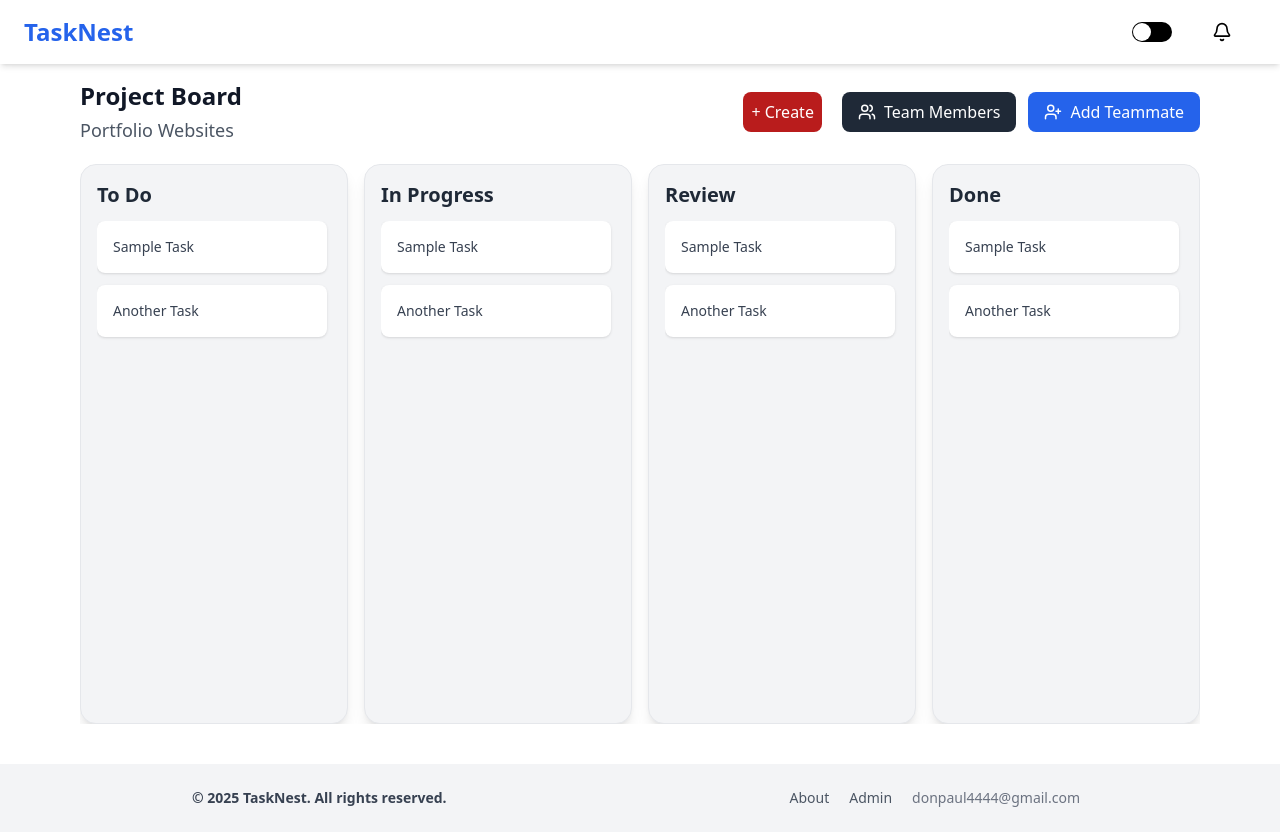
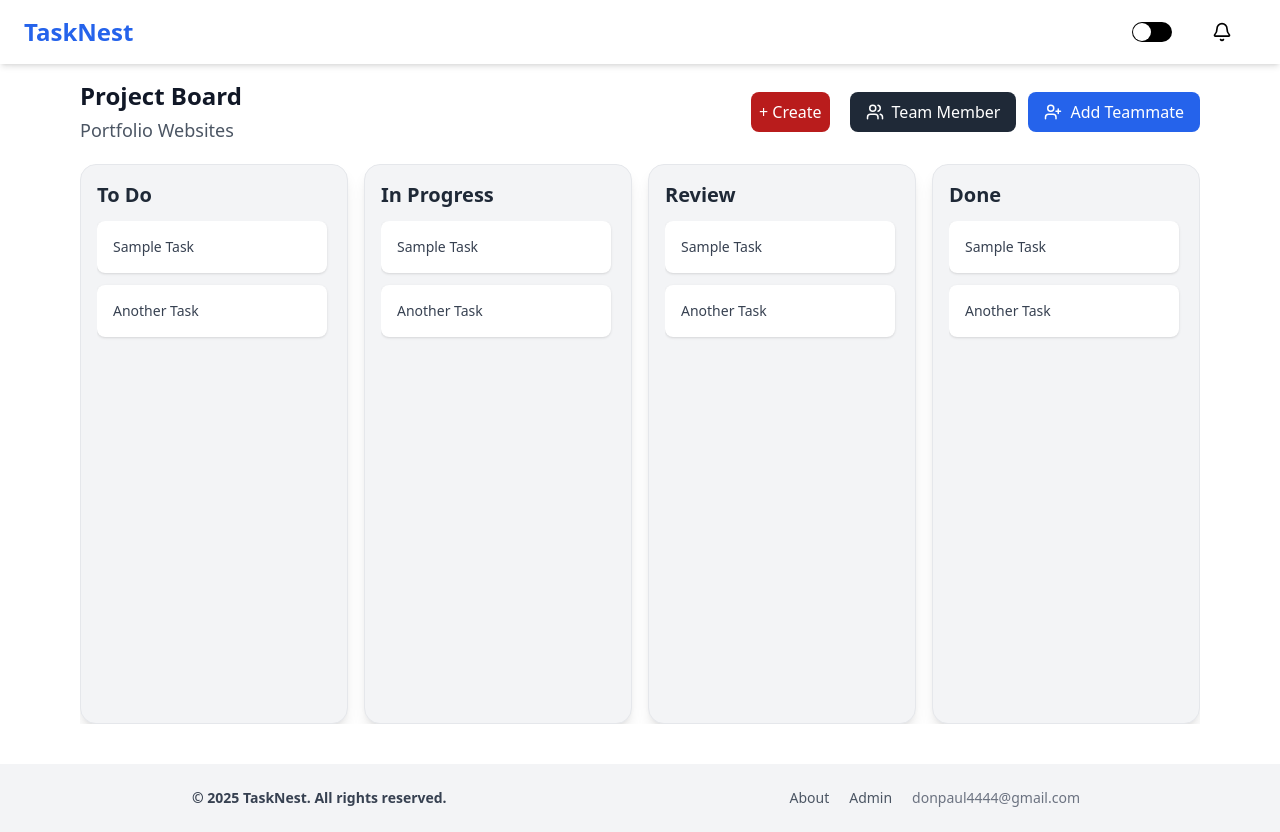
Before and after one commit to donpaul4444/tasknest, a Next.js app: page /project/1 in a window 1280 px wide. Built offline with nearby package versions, Linux system fonts and the light colour scheme; no server answers.

Commit message:
added text5

```diff
--- a/src/app/(main)/project/[id]/page.tsx
+++ b/src/app/(main)/project/[id]/page.tsx
@@ -49,7 +49,7 @@ try {
                 onClick={() => toggleDropdown("teamMembers")}
               >
                 <Users size={18} />
-                <span className="hidden sm:inline">Team Members</span>
+                <span className="hidden sm:inline">Team Member</span>
               </button>
             {openDropdownId === "teamMembers" && <TeamMembers />}
             </div>
```
